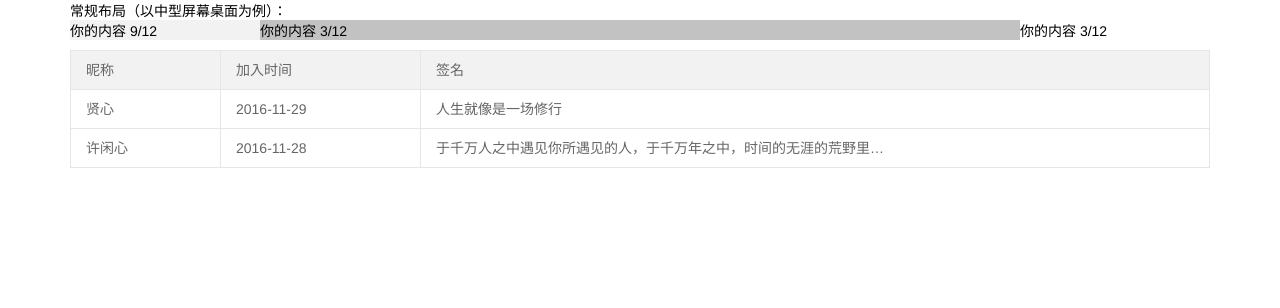
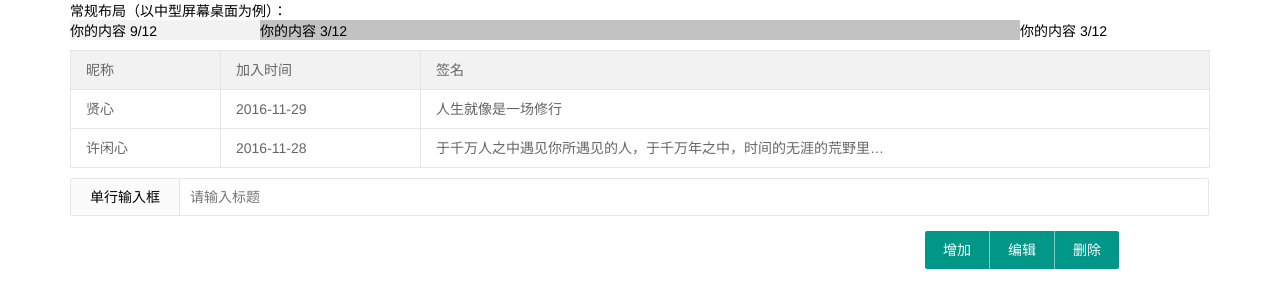
Before and after one commit to bale836/myTasks, a Django app: page /tasks/ in a window 1280 px wide. Shown: the top 308 px of the page. Run offline with Django 3.2, Linux system fonts and the light colour scheme.

Commit message:
Add form and tables

```diff
--- a/Tasks/templates/tasks_home.html
+++ b/Tasks/templates/tasks_home.html
@@ -2,7 +2,7 @@
   <head>
     <meta charset="utf-8">
     <meta name="viewport" content="width=device-width, initial-scale=1, maximum-scale=1">
-    <title>开始使用layui</title>
+    <title>myTasks Management</title>
     <link rel="stylesheet" href="../static/layui/css/layui.css">
   </head>
   <body>
@@ -59,5 +59,40 @@
        </div>
     </div>
   </div>
+
+  <form class="layui-form layui-form-pane" action="">
+  <div class="layui-container">
+    <div class="layui-form-item">
+      <label class="layui-form-label">单行输入框</label>
+      <div class="layui-input-block">
+        <input type="text" name="title" lay-verify="title" autocomplete="off" placeholder="请输入标题" class="layui-input">
+      </div>
+    </div>
+    <div class="layui-btn-group layui-col-lg-offset9">
+      <button class="layui-btn" lay_filter="add">增加</button>
+      <button class="layui-btn" lay_filter="edit">编辑</button>
+      <button class="layui-btn">删除</button>
+    </div>
+  </div>
+  </form>
+
+  <script>
+  layui.use(['form', 'layedit', 'laydate'], function(){
+    var form = layui.form
+    ,layedit = layui.layedit
+    ,laydate = layui.laydate;
+    console.log("enter:");
+  //监听提交
+    form.on('submit(add)', function(data){
+      //layer.alert(JSON.stringify(data.field), {
+      //  title: '最终的提交信息'
+      console.log("test");
+      });
+      //return false;
+    form.on('submit(edit)', function(data){
+      console.log("edit");
+    });
+  });
+  </script>
   </body>
 </html>
```
